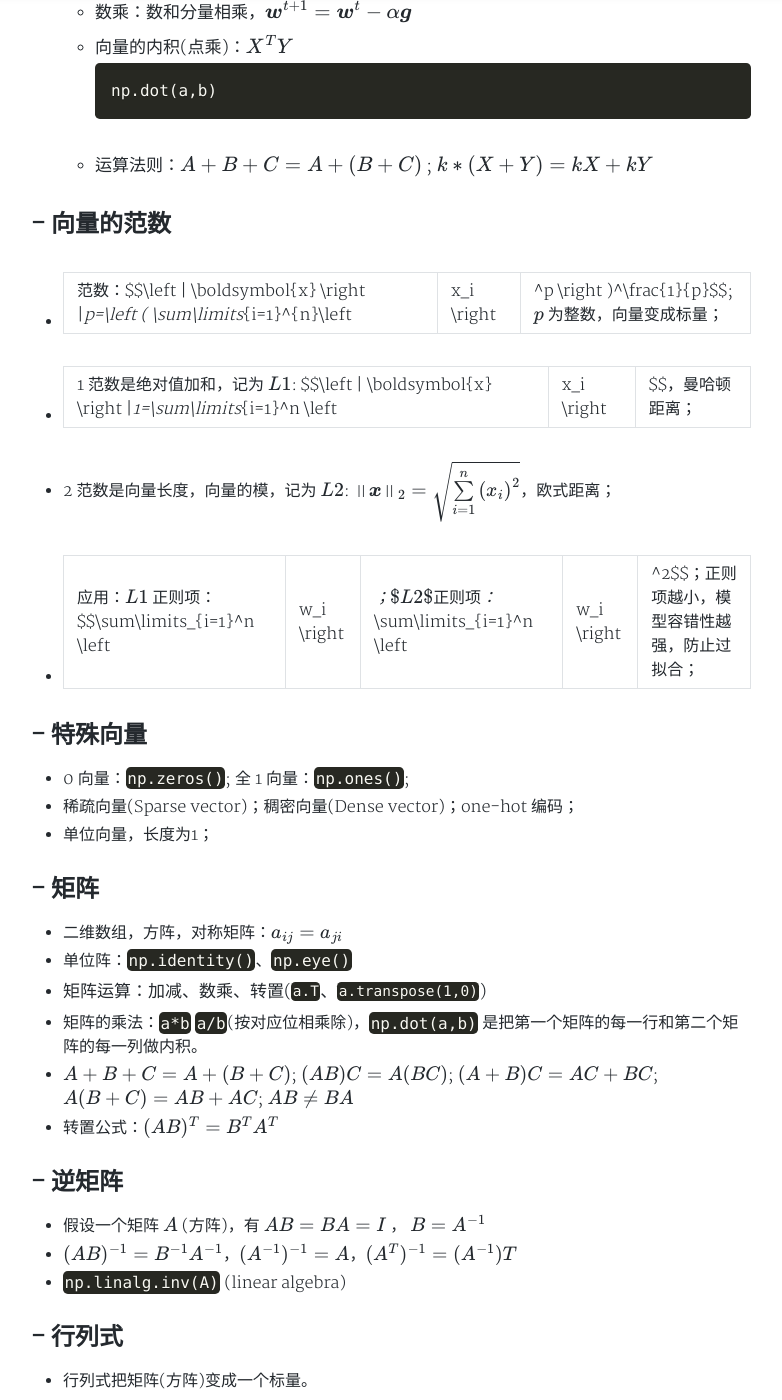
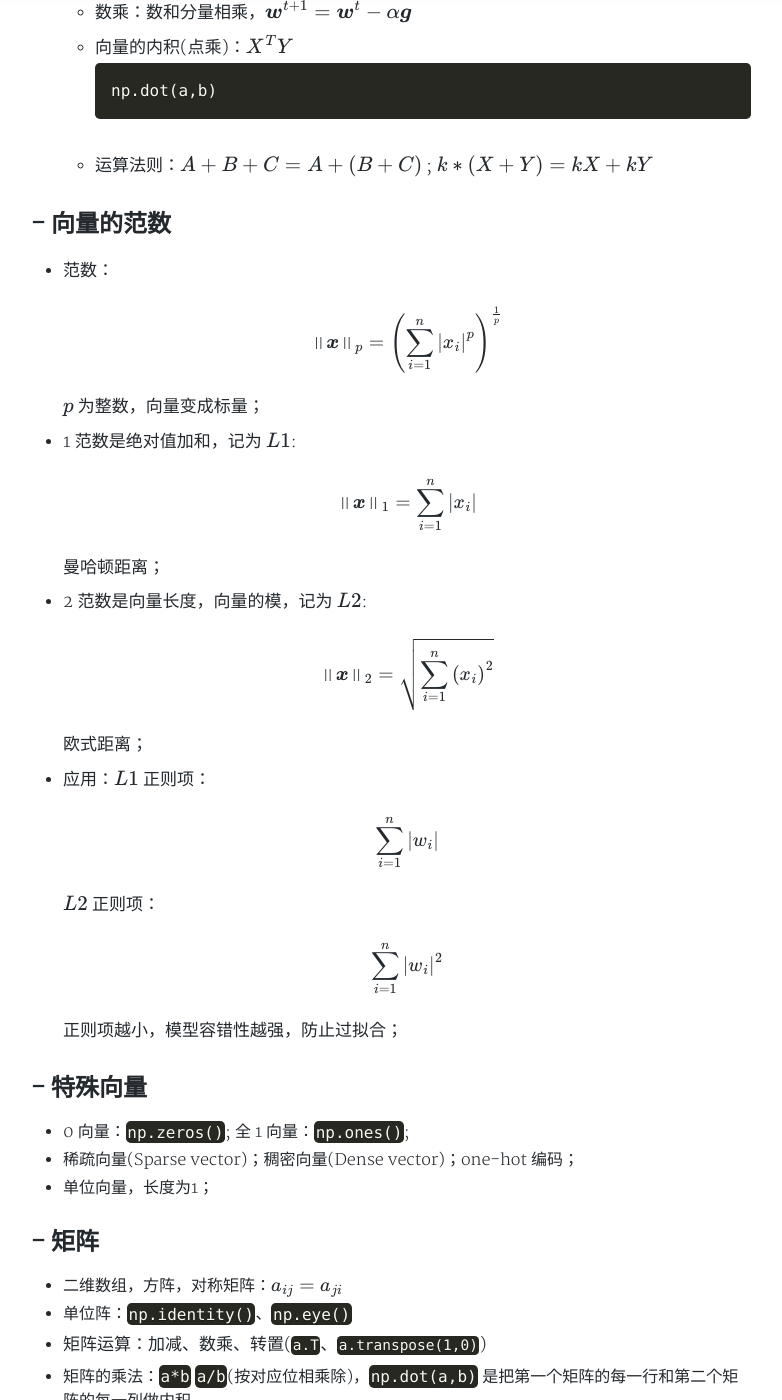
Before and after one commit to yyywxk/yyywxk.github.io, a Jekyll site: the page built from _posts/2020-08-02-人工智能数学课高等数学线性微积分数学教程笔记.md, in a window 1280 px wide and 1400 px high, scrolled down 4664 px. Shown: the whole window, without its empty margins (249-1031 px from the left). Built offline with Jekyll 4.4.1, drawn with Linux system fonts in a browser that asks for light colours; nearby versions of some CDN libraries; formulas are drawn with MathJax 3; a style sheet for code colours, icons or effects is not loaded; some of the changed text lies outside the part shown.

Commit message:
fix some bugs

```diff
--- a/_posts/2020-08-02-人工智能数学课高等数学线性微积分数学教程笔记.md
+++ b/_posts/2020-08-02-人工智能数学课高等数学线性微积分数学教程笔记.md
@@ -185,10 +185,33 @@ $$
 
 ## - 向量的范数
 
-- 范数：$$\left \| \boldsymbol{x} \right \|_p=\left ( \sum\limits_{i=1}^{n}\left | x_i \right |^p \right )^\frac{1}{p}$$; $p$ 为整数，向量变成标量；
-- 1 范数是绝对值加和，记为 $L1$: $$\left \| \boldsymbol{x} \right \|_1=\sum\limits_{i=1}^n \left | x_i \right |$$，曼哈顿距离；
-- 2 范数是向量长度，向量的模，记为 $L2$: $$\left \| \boldsymbol{x} \right \|_2=\sqrt{\sum\limits_{i=1}^n \left ( x_i \right )^2}$$，欧式距离；
-- 应用：$L1$ 正则项：$$\sum\limits_{i=1}^n \left | w_i \right |$$；$L2$ 正则项：$$\sum\limits_{i=1}^n \left |w_i \right |^2$$；正则项越小，模型容错性越强，防止过拟合；
+- 范数：
+
+  $$\left \| \boldsymbol{x} \right \|_p=\left ( \sum\limits_{i=1}^{n}\left|x_i \right|^p \right )^\frac{1}{p}$$
+
+   $p$ 为整数，向量变成标量；
+
+- 1 范数是绝对值加和，记为 $L1$:
+
+  $$\left \| \boldsymbol{x} \right \|_1=\sum\limits_{i=1}^n \left|x_i\right|$$
+
+  曼哈顿距离；
+
+- 2 范数是向量长度，向量的模，记为 $L2$:
+
+  $$\left \| \boldsymbol{x} \right \|_2=\sqrt{\sum\limits_{i=1}^n \left ( x_i \right )^2}$$
+
+  欧式距离；
+
+- 应用：$L1$ 正则项：
+
+  $$\sum\limits_{i=1}^n \left|w_i\right|$$
+
+  $L2$ 正则项：
+
+  $$\sum\limits_{i=1}^n \left|w_i\right|^2$$
+
+  正则项越小，模型容错性越强，防止过拟合；
 
 ## - 特殊向量
 
@@ -226,7 +249,7 @@ $$
 
 - 行列式性质：
 
-  $$\left | AB \right |=\left | A \right |\left | B \right |$， $\left | A^{-1} \right |=\left | A \right |^{-1}$，$\left | \alpha A \right |=\alpha ^n\left | A \right |$$
+  $$\left | AB \right |=\left | A \right |\left | B \right |， \left | A^{-1} \right |=\left | A \right |^{-1}，\left | \alpha A \right |=\alpha ^n\left | A \right |$$
 
 - `np.linalg.det(A)`
 
@@ -250,9 +273,14 @@ diff(f,x)
 ## - 高阶偏导数
 
 - 依次对每一个变量反复求导
+
 - 高阶导数和求导次序无关：$\frac{\partial ^2f}{\partial x\partial y}=\frac{\partial ^2f}{\partial y\partial x}$;
+
 - `diff(f,x,2)` = $\frac{\partial ^2f}{\partial^2 x}$
-- `diff(f,y).subs(y,2)` = $$\frac{\partial f}{\partial y}\Big |_{y=2}$$
+
+- `diff(f,y).subs(y,2)` =
+
+  $$\frac{\partial f}{\partial y}\Big|_{y=2}$$
 
 ## - 梯度
 
@@ -472,7 +500,7 @@ np.rint(new_arr)
 
 - 随机事件独立：
 
-  $$p(b|a)=p(b)$$ , $p(a,b)=p(a)p(b)$, $p(a_1,\cdots,a_n)=\prod\limits_{i=1}^{n}p(a_i)$
+  $$p(b|a)=p(b), p(a,b)=p(a)p(b), p(a_1,\cdots,a_n)=\prod\limits_{i=1}^{n}p(a_i)$$
 
 - 随机变量：(1) 离散；(2) 连续，概率密度函数 $f(x)\ge0,\int_{-\infty}^{+\infty}f(x)dx=1$
 
@@ -481,7 +509,9 @@ np.rint(new_arr)
 
 ## - 条件概率和贝叶斯公式
 
-- 对于两个随机事件 $a$ 和 $b$ ，在 $a$ 发生的情况下 $b$ 发生的概率为 $$p(b|a)=\frac{p(a,b)}{p(a)}$$
+- 对于两个随机事件 $a$ 和 $b$ ，在 $a$ 发生的情况下 $b$ 发生的概率为
+
+  $$p(b|a)=\frac{p(a,b)}{p(a)}$$
 
 - 贝叶斯公式：$$p(a|b)=\frac{p(a)p(b|a)}{p(b)}$$，$a$ 为因，$b$ 是果，知道原因后结果发生的概率是先验概率，贝叶斯公式得到的是后验概率。
 
@@ -594,8 +624,13 @@ $$
 推导：
 
 1. 利用多元函数的泰勒展开公式：$f(\boldsymbol{x})-f(\boldsymbol{x}_0)\approx[\nabla f(\boldsymbol{x}_0)]^T(\boldsymbol{x}-\boldsymbol{x}_0)$
-2. $$X^TY=|X|\cdot|Y|\cdot\cos\theta$$，$\cos\theta=-1$ 下降幅度最大
+
+2. $$X^TY=|X|\cdot|Y|\cdot\cos\theta$$
+
+   $\cos\theta=-1$ 下降幅度最大
+
 3. 为了使得下降幅度最大，向量 $\boldsymbol{x}-\boldsymbol{x}_0$ (不一定是单位向量) 的方向和梯度方向相反：$\boldsymbol{v}=-\frac{\nabla f(\boldsymbol{x}_0)}{\left \| \nabla f(\boldsymbol{x}_0) \right \|}$
+
 4. $\boldsymbol{x}=\boldsymbol{x}_0-\eta\frac{\nabla f(\boldsymbol{x}_0)}{\left \| \nabla f(\boldsymbol{x}_0) \right \|}$，分母是标量可并入 $\eta$，即 $\boldsymbol{x}=\boldsymbol{x}_0-\eta\nabla f(\boldsymbol{x}_0)$
 
 $\eta$ 是步长，不能太大，否则不满足约等于条件。
@@ -665,8 +700,18 @@ $$
 - 定义：对于一个点的集合 $C$，有属于它的两个点 $x,y$，它们两点连线中任意一点也属于该集合：$\theta x+(1-\theta)y\in C,0\le\theta\le1$
 - 典型的凸集：
   - 欧式空间 $\mathbb{R}^n$：$\boldsymbol{x},\boldsymbol{y} \in \mathbb{R}^n\Rightarrow \theta \boldsymbol{x} +(1-\theta)\boldsymbol{y}\in \mathbb{R}^n$；很多可行域就是欧式空间，即凸集；
-  - 仿射子空间：$\left \{ \boldsymbol{x}\in\mathbb{R}^n:\boldsymbol{A}\boldsymbol{x}=\boldsymbol{b} \right \}$，$\boldsymbol{x}$ 是 $n$ 维欧式空间的向量，满足线性方程的解；所有等式约束构成的集合是凸集，不会构建非线性等式约束；
-  - 多面体：$\left \{ \boldsymbol{x}\in\mathbb{R}^n:\boldsymbol{A}\boldsymbol{x}\le\boldsymbol{b} \right \}$，线性不等式的解；一组线性不等式约束，也是凸集。
+
+  - 仿射子空间：
+
+    $\left \{ \boldsymbol{x}\in\mathbb{R}^n:\boldsymbol{A}\boldsymbol{x}=\boldsymbol{b} \right \}$
+
+    $\boldsymbol{x}$ 是 $n$ 维欧式空间的向量，满足线性方程的解；所有等式约束构成的集合是凸集，不会构建非线性等式约束；
+
+  - 多面体：
+
+    $\left \{ \boldsymbol{x}\in\mathbb{R}^n:\boldsymbol{A}\boldsymbol{x}\le\boldsymbol{b} \right \}$
+
+    线性不等式的解；一组线性不等式约束，也是凸集。
 - 凸集的交集也是凸集 $\bigcap\limits_{i=1}^{k}C_i$，并集不一定是凸集。
 
 ### - 凸函数
```
